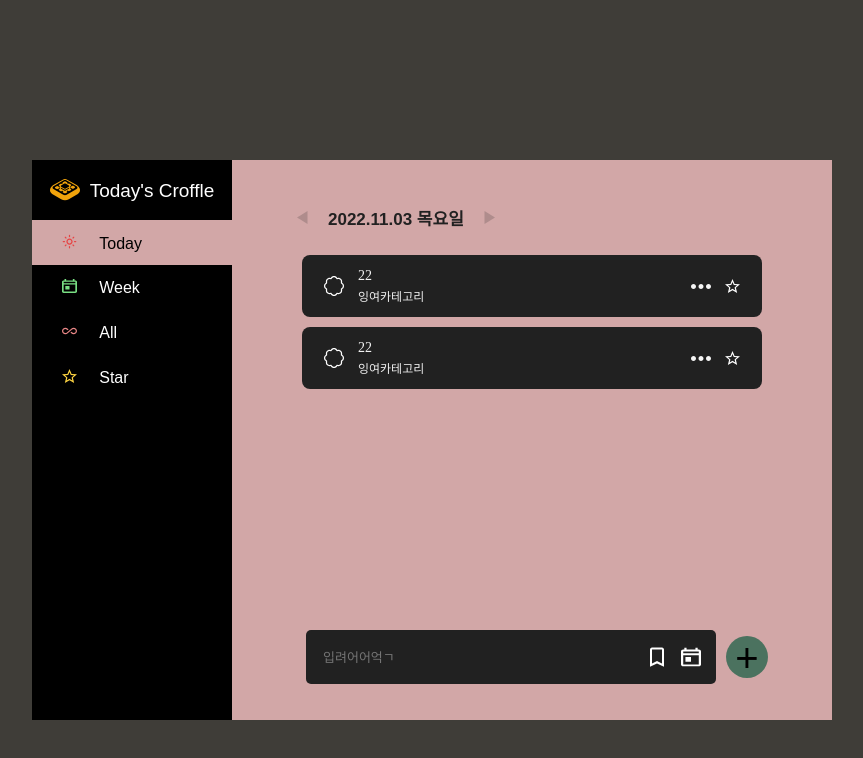
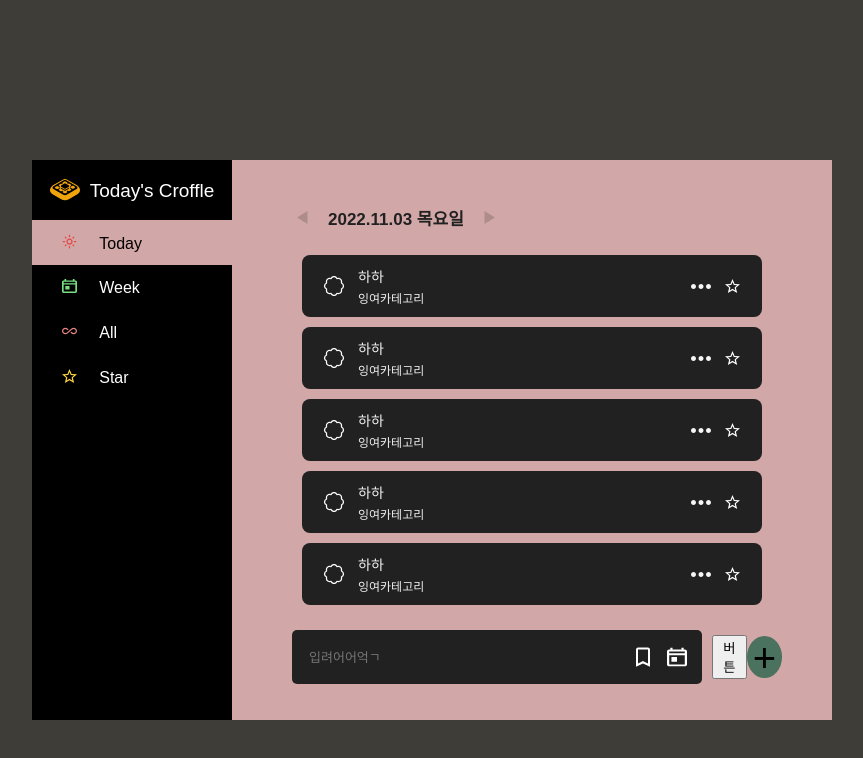
Before and after one commit to GDSC-Daejin/waffle-croffle-frontend, a React (Create React App) app: page / in a window 1280 px wide. Shown: the top 758 px of the page, without its empty margins (208-1071 px from the left). Built offline with nearby package versions, Linux system fonts and the light colour scheme.

Commit message:
🚧 개발 중

```diff
--- a/package.json
+++ b/package.json
@@ -11,6 +11,7 @@
     "react-dom": "^17.0.2",
     "react-router-dom": "^6.4.3",
     "react-scripts": "5.0.0",
+    "recoil": "^0.7.6",
     "styled-components": "^5.3.6",
     "web-vitals": "^2.1.0"
   },
--- a/src/App.js
+++ b/src/App.js
@@ -3,9 +3,12 @@ import { GlobalStyle, TodaysCroffle, MenuWapper } from './AppStyle';
 import TopMenu from './components/Menu/TopMenu';
 import Title from './components/Menu/Title';
 import Page from './components/Page/Page';
+import { RecoilRoot } from 'recoil';
 
 const App = () => {
   return (
+    <RecoilRoot>
+      <body>
       <TodaysCroffle>
         <GlobalStyle />
         <MenuWapper>
@@ -14,6 +17,8 @@ const App = () => {
         </MenuWapper>
         <Page />
       </TodaysCroffle>
+      </body>
+    </RecoilRoot>
   );
 };
 
--- /dev/null
+++ b/src/atom/atom.js
@@ -0,0 +1,11 @@
+import { atom } from 'recoil';
+
+export const addTodo = atom({
+  key: 'addTodo',
+  default: []
+})
+
+export const viewTodo = atom({
+  key: 'viewTodo',
+  default: []
+})
--- a/src/components/Page/Add.js
+++ b/src/components/Page/Add.js
@@ -9,37 +9,37 @@ import {
   CalenderImg,
   AddBtn,
 } from './PageStyle';
+import { useRecoilState } from 'recoil';
+import { addTodo, viewTodo } from '../../atom/atom';
 
-
-function Add(){
-  const [isTodo, setTodo] = useState();
+const Add = () =>{
+  const [isAddTodo, setAddTodo] = useRecoilState(addTodo);
 
   const getValue = e => {
     const { name, value } = e.target;
-    setTodo({
-      ...isTodo,
+    setAddTodo({
+      ...isAddTodo,
       [name]: value
     })
-    console.log(isTodo);
+    console.log(isAddTodo);
   };
 
-  const [isView, setView] = useState([]);
+  const [isView, setView] = useRecoilState(viewTodo);
+
   const submit = () => {
-    setView(isTodo({...isTodo}))
+    setView({...isAddTodo})
     console.log(isView)
   }
 
 return (
     <AddWrapper>
       <AddInPutWrapper>
-        <AddInput type="text" placeholder="입려어어억ㄱ" onChange={getValue} name='title' />
+        <AddInput type="text" placeholder="입려어어억ㄱ" onChange={getValue} name='content' />
         <CategoryImg src={categoryLogo} alt="category" />
         <CalenderImg src={calenderLogo} alt="calender" />
       </AddInPutWrapper>
-      <AddBtn Onclick={()=>{
-        // setView(isView.concat({...isTodo}))
-        console.log(isView);
-      }}>+</AddBtn>
+      <button onClick={submit}>버튼</button>
+      <AddBtn Onclick={()=>{console.log(isAddTodo)}}>+</AddBtn>
     </AddWrapper>
   );
 };
--- a/src/components/Page/Pages/Today.js
+++ b/src/components/Page/Pages/Today.js
@@ -18,9 +18,16 @@ const Today = () => {
       <DateWrapper>
         <DateImgL src={date} />
         <Date>2022.11.03 목요일</Date>
+
         <DateImgR src={date} />
       </DateWrapper>
       <ListWrapper>
+        <Todo />
+        <Todo />
+        <Todo />
+        <Todo />
+        <Todo />
+        <Todo />
         <Todo />
         <Todo />
       </ListWrapper>
--- a/src/components/Page/Todo.js
+++ b/src/components/Page/Todo.js
@@ -13,6 +13,9 @@ import {
   star,
   nostar,
 } from '../../assets/pageSvg/ExportSvg';
+import { atom, useRecoilState } from 'recoil';
+import add from './Add';
+import { addTodo, viewTodo } from '../../atom/atom';
 
 const Todo = () => {
   const [isCheck, setCheck] = useState(false);
@@ -24,7 +27,7 @@ const Todo = () => {
     setStar(!isStar);
   };
 
-const [isTodo='22', setTodo] = useState();
+  const [isAddTodo, setAddTodo] = useRecoilState(viewTodo);
 
   return (
     <TodoWrapper>
@@ -37,8 +40,8 @@ const [isTodo='22', setTodo] = useState();
         color={isCheck ? '#999999' : '#f1f1f1'}
         deco={isCheck ? 'line-through' : 'none'}
       >
-        <TodoContent>{isTodo}</TodoContent>
-        <TodoCategory onClick={()=> setTodo('하이')}>잉여카테고리</TodoCategory>
+        <TodoContent onClick={()=>{console.log(isAddTodo)}}>하하</TodoContent>
+        <TodoCategory>잉여카테고리</TodoCategory>
       </TodoText>
       <TodoImg src={detail} />
       <TodoImg src={isStar ? star : nostar} onClick={onClickStar} />
```
Also changed, not shown: 1 other file (tests, documents, lock files or other folders). Lines whose indentation alone changed are shown as unchanged.
